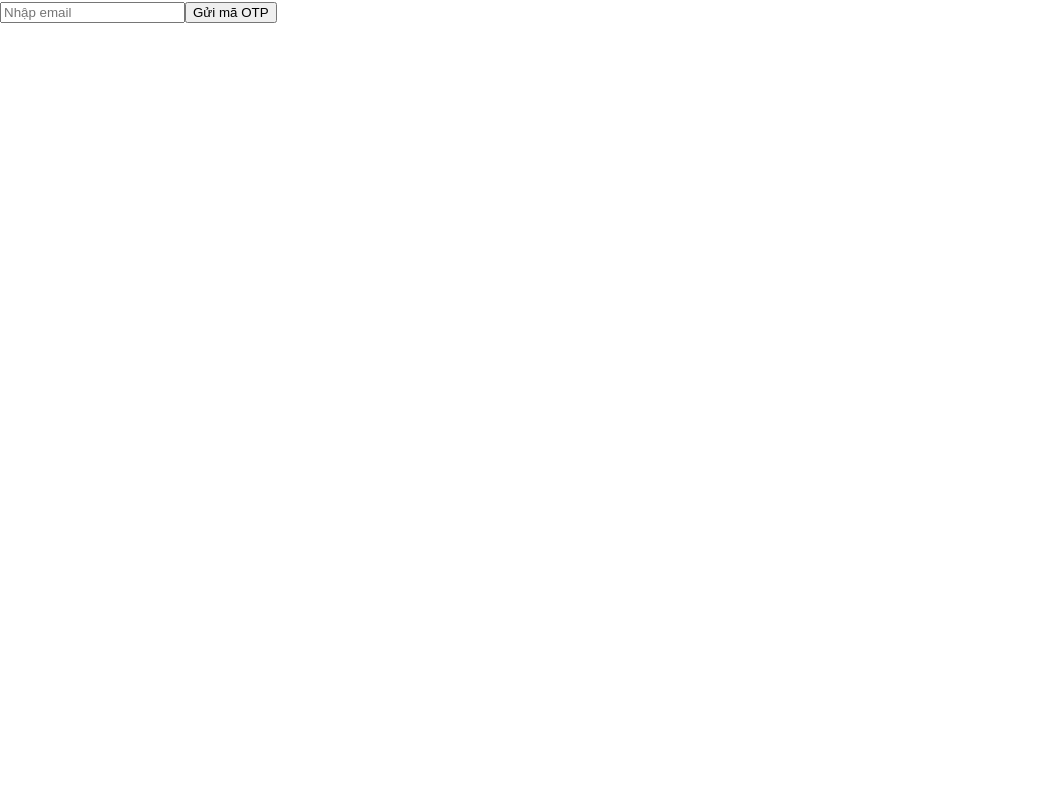
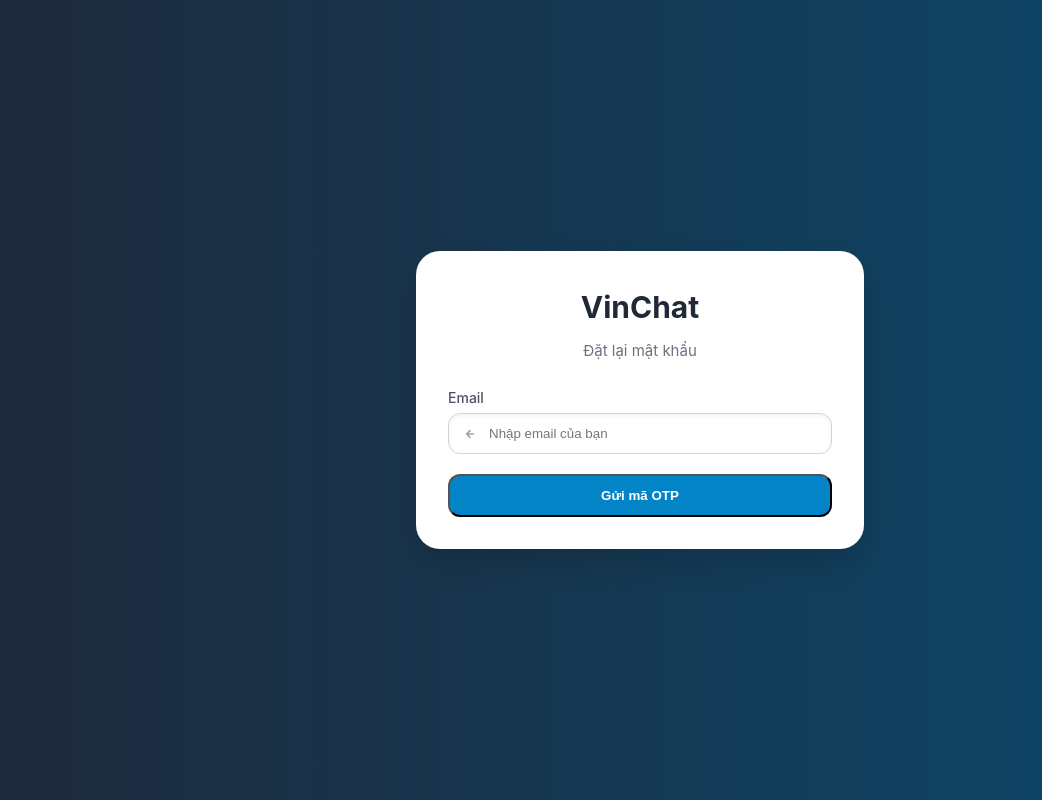
Before and after one commit to dtbackjisu209/VChat, a Vue app in the folder Frontend/VChat/: page /ResetPassword in a window 1280 px wide. Shown: the whole page, without its empty margins (0-1042 px from the left). Built offline with nearby package versions, Linux system fonts and the light colour scheme; no server answers; the HTML template or start-up script is replaced by a standard one.

Commit message:
Edit Otp

```diff
--- a/Frontend/VChat/src/views/ResetPassword.vue
+++ b/Frontend/VChat/src/views/ResetPassword.vue
@@ -1,15 +1,81 @@
 <template>
-  <form @submit.prevent="sendResetEmail">
-    <input v-model="ResetEmail" type="text" placeholder="Nhập email" />
-    <button>Gửi mã OTP</button>
-  </form>
+  <div class="container">
+    <div class="card">
+      <h2 class="title">VinChat</h2>
+      <p class="subtitle">Đặt lại mật khẩu</p>
 
-  <div v-if="otpSent">
-    <input v-model="otp" placeholder="Nhập mã OTP" />
-    <input v-model="newPassword" placeholder="Mật khẩu mới" type="password" />
-    <button @click="ResetPassword">Đổi mật khẩu</button>
+      <form @submit.prevent="sendResetEmail" class="form">
+        <div class="input-group">
+          <label for="email" class="label">Email</label>
+          <div class="input-wrapper">
+            <input
+              v-model="ResetEmail"
+              type="email"
+              id="email"
+              placeholder="Nhập email của bạn"
+              class="input"
+              :class="{ 'input-error': errorMessage }"
+              required
+            />
+            <svg class="input-icon" fill="none" stroke="currentColor" stroke-width="2" viewBox="0 0 24 24">
+              <path d="M16 12H8m0 0l4 4m-4-4l4-4" stroke-linecap="round" stroke-linejoin="round" />
+            </svg>
+          </div>
+        </div>
+
+        <button
+          type="submit"
+          class="button button-primary"
+          :disabled="isLoading"
+        >
+          {{ isLoading ? 'Đang gửi...' : 'Gửi mã OTP' }}
+        </button>
+      </form>
+
+      <div v-if="otpSent" class="otp-section">
+        <div class="input-group">
+          <label for="otp" class="label">Mã OTP</label>
+          <input
+            v-model="otp"
+            id="otp"
+            placeholder="Nhập mã OTP"
+            class="input"
+            required
+          />
+        </div>
+
+        <div class="input-group">
+          <label for="password" class="label">Mật khẩu mới</label>
+          <input
+            v-model="newPassword"
+            id="password"
+            type="password"
+            placeholder="Nhập mật khẩu mới"
+            class="input"
+            required
+          />
+        </div>
+
+        <button
+          @click="ResetPassword"
+          class="button button-success"
+          :disabled="isLoading"
+        >
+          {{ isLoading ? 'Đang xử lý...' : 'Đổi mật khẩu' }}
+        </button>
+      </div>
+
+      <div v-if="errorMessage" class="alert alert-error">
+        {{ errorMessage }}
+      </div>
+
+      <div v-if="successMessage" class="alert alert-success">
+        {{ successMessage }}
+      </div>
+    </div>
   </div>
 </template>
+
 
 <script setup>
 import { ref } from 'vue';
@@ -20,30 +86,202 @@
 const otpSent = ref(false);
 const newPassword = ref('');
 const otp = ref('');
+const isLoading = ref(false);
+const errorMessage = ref('');
+const successMessage = ref('');
 
 const sendResetEmail = async () => {
+  isLoading.value = true;
+  errorMessage.value = '';
+  successMessage.value = '';
+
   try {
     const response = await SendResetEmail(ResetEmail.value);
-    console.log(response.data);
-      if (response.data?.message === "OTP đã được gửi đến email") {
+    if (response.data?.message === "OTP đã được gửi đến email") {
       otpSent.value = true;
+      successMessage.value = 'Mã OTP đã được gửi đến email của bạn!';
     }
   } catch (error) {
-    console.log("Lỗi khi gửi reset email", error.message);
+    errorMessage.value = error.response?.data?.message || 'Lỗi khi gửi mã OTP. Vui lòng thử lại.';
+    console.error("Lỗi khi gửi reset email:", error);
+  } finally {
+    isLoading.value = false;
   }
 };
 
 const ResetPassword = async () => {
+  isLoading.value = true;
+  errorMessage.value = '';
+  successMessage.value = '';
+
   try {
     const data = {
       email: ResetEmail.value,
       otp: otp.value,
-      newPass: newPassword.value
+      newPass: newPassword.value,
     };
     const response = await resetPassword(data);
-    console.log(response.data);
+    successMessage.value = response.data?.message || 'Đổi mật khẩu thành công!';
+    otpSent.value = false; // Reset form after success
+    ResetEmail.value = '';
+    otp.value = '';
+    newPassword.value = '';
   } catch (error) {
-      console.error("Lỗi đặt lại mật khẩu FULL:", error);
+    errorMessage.value = error.response?.data?.message || 'Lỗi khi đổi mật khẩu. Vui lòng kiểm tra mã OTP.';
+    console.error("Lỗi đặt lại mật khẩu:", error);
+  } finally {
+    isLoading.value = false;
   }
 };
 </script>
+<style scoped>
+.container {
+  width: 100vw;
+  height: 100vh;
+  display: flex;
+  justify-content: center;
+  align-items: center;
+  background: linear-gradient(to right, #1e293b, #0c4a6e);
+  padding: 1rem;
+}
+
+.card {
+  width: 100%;
+  max-width: 28rem;
+  background: white;
+  padding: 2rem;
+  border-radius: 1.5rem;
+  box-shadow: 0 15px 30px rgba(0, 0, 0, 0.15);
+}
+
+.title {
+  font-size: 1.875rem;
+  font-weight: 700;
+  text-align: center;
+  color: #1f2937;
+  margin-bottom: 0.5rem;
+}
+
+.subtitle {
+  text-align: center;
+  color: #6b7280;
+  margin-bottom: 1.5rem;
+}
+
+.form {
+  display: flex;
+  flex-direction: column;
+  gap: 1.25rem;
+}
+
+.input-group {
+  display: flex;
+  flex-direction: column;
+  gap: 0.25rem;
+}
+
+.label {
+  font-size: 0.875rem;
+  font-weight: 500;
+  color: #4b5563;
+}
+
+.input-wrapper {
+  position: relative;
+}
+
+.input {
+  width: 100%;
+  padding: 0.75rem 1rem 0.75rem 2.5rem;
+  border: 1px solid #d1d5db;
+  border-radius: 0.75rem;
+  box-shadow: inset 0 2px 4px rgba(0, 0, 0, 0.05);
+  transition: all 0.2s;
+}
+
+.input:focus {
+  outline: none;
+  ring: 2px;
+  ring-color: #0ea5e9;
+  border-color: #0ea5e9;
+}
+
+.input-error {
+  border-color: #ef4444;
+}
+
+.input-icon {
+  width: 1.25rem;
+  height: 1.25rem;
+  color: #9ca3af;
+  position: absolute;
+  left: 0.75rem;
+  top: 50%;
+  transform: translateY(-50%);
+}
+
+.button {
+  width: 100%;
+  padding: 0.75rem;
+  border-radius: 0.75rem;
+  font-weight: 600;
+  transition: all 0.2s;
+}
+
+.button-primary {
+  background: #0284c7;
+  color: white;
+}
+
+.button-primary:hover:not(:disabled) {
+  background: #0369a1;
+}
+
+.button-success {
+  background: #059669;
+  color: white;
+}
+
+.button-success:hover:not(:disabled) {
+  background: #047857;
+}
+
+.button:disabled {
+  background: #9ca3af;
+  cursor: not-allowed;
+}
+
+.otp-section {
+  margin-top: 2rem;
+  display: flex;
+  flex-direction: column;
+  gap: 1.25rem;
+  animation: fadeIn 0.3s ease-in;
+}
+
+.alert {
+  margin-top: 1.25rem;
+  padding: 1rem;
+  border-radius: 0.5rem;
+  border-width: 1px;
+  font-size: 0.875rem;
+  animation: fadeIn 0.3s ease-in;
+}
+
+.alert-error {
+  background: #fee2e2;
+  color: #b91c1c;
+  border-color: #fecaca;
+}
+
+.alert-success {
+  background: #dcfce7;
+  color: #166534;
+  border-color: #bbf7d0;
+}
+
+@keyframes fadeIn {
+  from { opacity: 0; transform: translateY(10px); }
+  to { opacity: 1; transform: translateY(0); }
+}
+</style>
```
Also changed, not shown: Frontend/VChat/src/views/SetPass.vue (deleted, +0 -23 lines).
